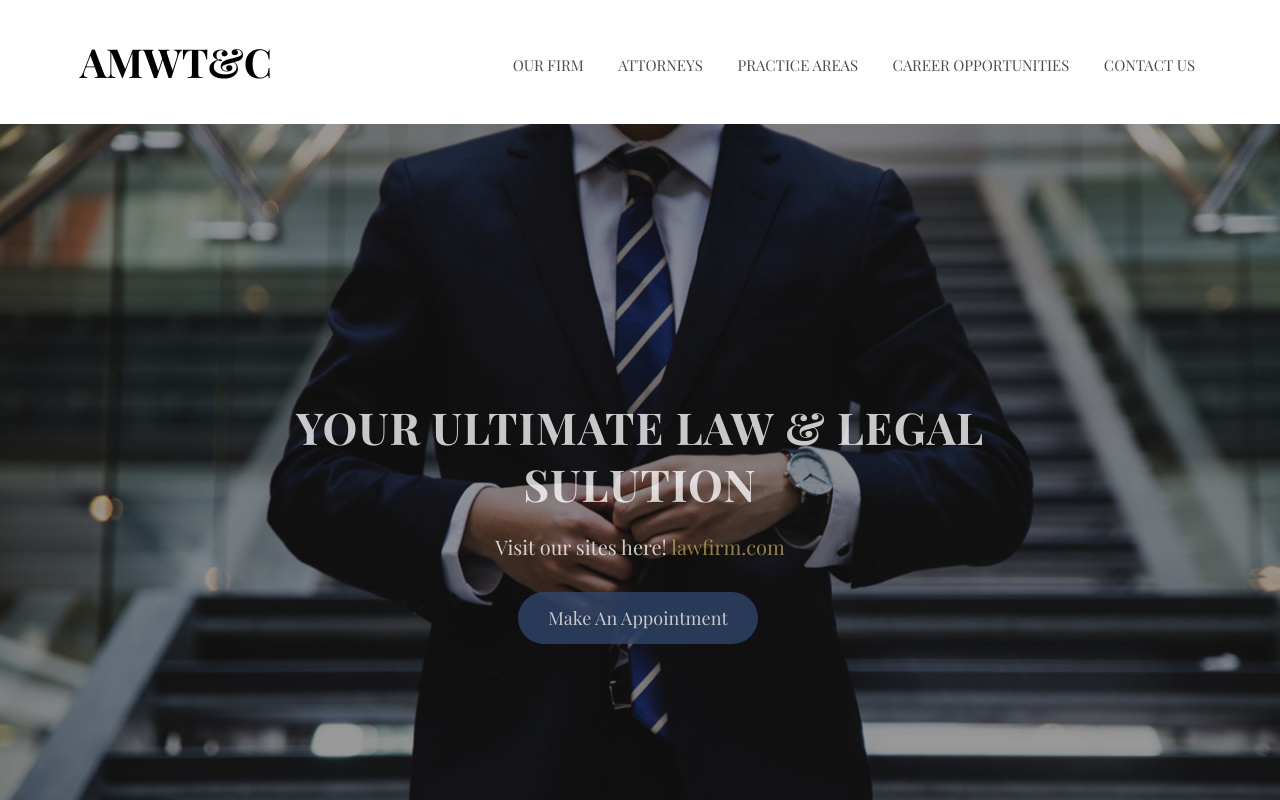
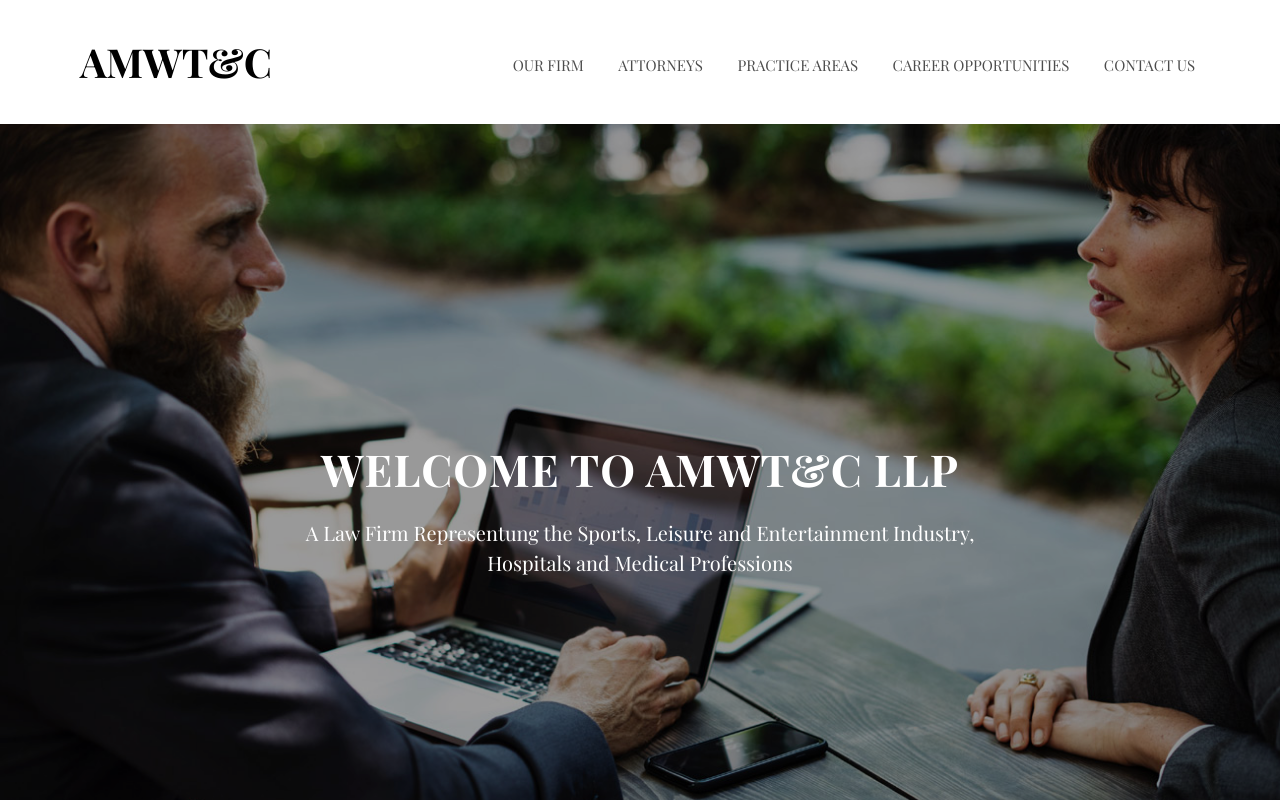
Before and after one commit to Robertfarb/agajanian-law, a plain HTML site: page index.html in a window 1280 px wide. Shown: the top 800 px of the page. Drawn offline with nearby package versions, Linux system fonts and the light colour scheme; files whose address does not match are found by name.

Commit message:
Update all site minor tweaks from Rina

```diff
--- a/index.html
+++ b/index.html
@@ -88,15 +88,14 @@
 		   			<div class="row">
 			   			<div class="col-md-8 col-md-offset-2 text-center js-fullheight slider-text">
 			   				<div class="slider-text-inner">
-			   					<h1>We help to solve business law solution</h1>
-									<h2>Your Legal Solution starts here!</h2>
-									<p><a class="btn btn-primary btn-lg" href="#">Make An Appointment</a></p>
+			   					<h1>Welcome to AMWT&C LLP</h1>
+									<h2>A Law Firm Representung the Sports, Leisure and Entertainment Industry, Hospitals and Medical Professions</h2>
 			   				</div>
 			   			</div>
 			   		</div>
 		   		</div>
 		   	</li>
-		   	<li style="background-image: url(images/img_bg_2.jpg);">
+		   	<!-- <li style="background-image: url(images/img_bg_2.jpg);">
 		   		<div class="overlay-gradient"></div>
 		   		<div class="container">
 		   			<div class="row">
@@ -109,7 +108,7 @@
 			   			</div>
 			   		</div>
 		   		</div>
-		   	</li>
+		   	</li> -->
 		   	<!-- <li style="background-image: url(images/img_bg_3.jpg);">
 		   		<div class="overlay-gradient"></div>
 		   		<div class="container">
@@ -145,7 +144,7 @@
 		</div>
 	</div>
 
-	<div id="colorlib-counter" class="colorlib-counters" style="background-image: url(images/img_bg_3.jpg);" data-stellar-background-ratio="0.5">
+	<!-- <div id="colorlib-counter" class="colorlib-counters" style="background-image: url(images/img_bg_3.jpg);" data-stellar-background-ratio="0.5">
 		<div class="overlay"></div>
 		<div class="container">
 			<div class="row">
@@ -171,9 +170,9 @@
 				</div>
 			</div>
 		</div>
-	</div>
+	</div> -->
 
-	<div id="colorlib-content">
+	<!-- <div id="colorlib-content">
 		<div class="video colorlib-video" style="background-image: url(images/video.jpg);">
 			<a href="https://vimeo.com/channels/staffpicks/93951774" class="popup-vimeo"><i class="icon-video2"></i></a>
 			<div class="overlay"></div>
@@ -204,7 +203,7 @@
 				</div>
 			</div>
 		</div>
-	</div>
+	</div> -->
 
 	<footer id="colorlib-footer" role="contentinfo">
 		<div class="container">
```
Also changed, not shown: careers.html (+1 -2 lines).
